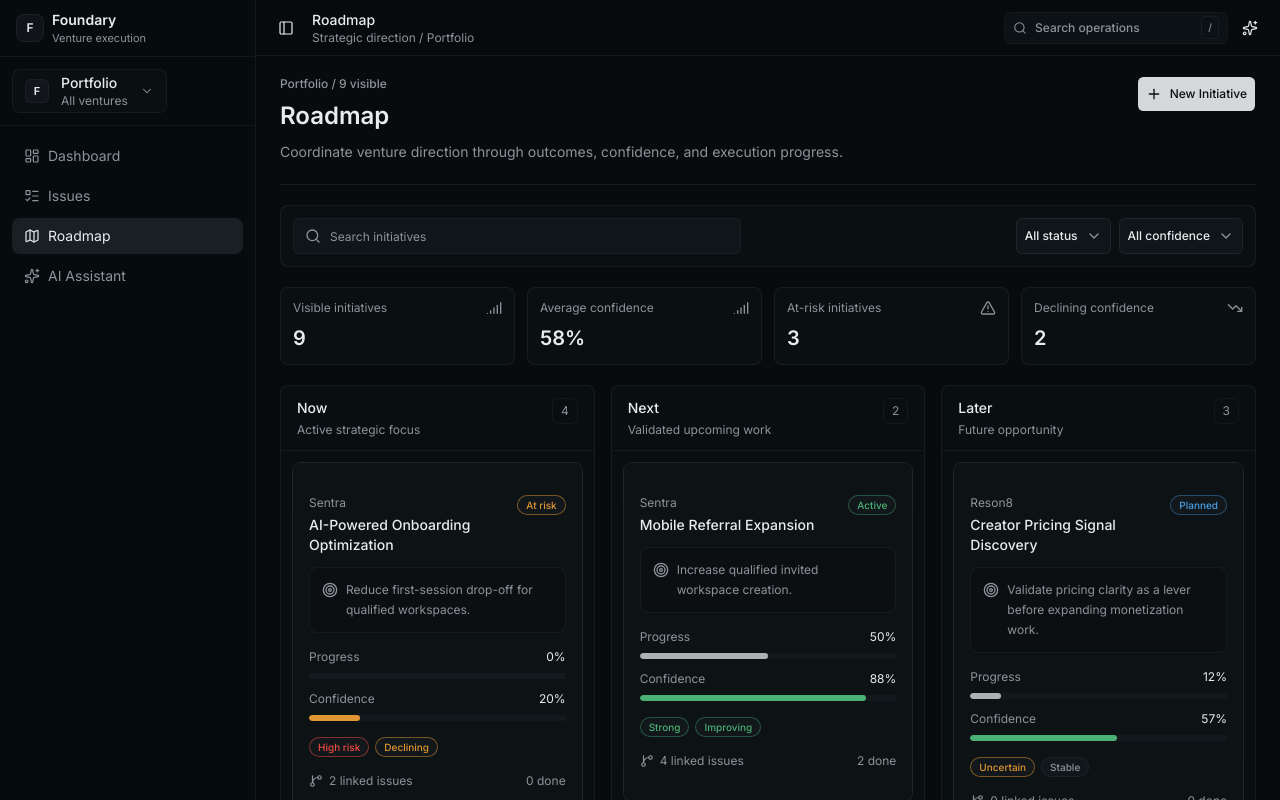
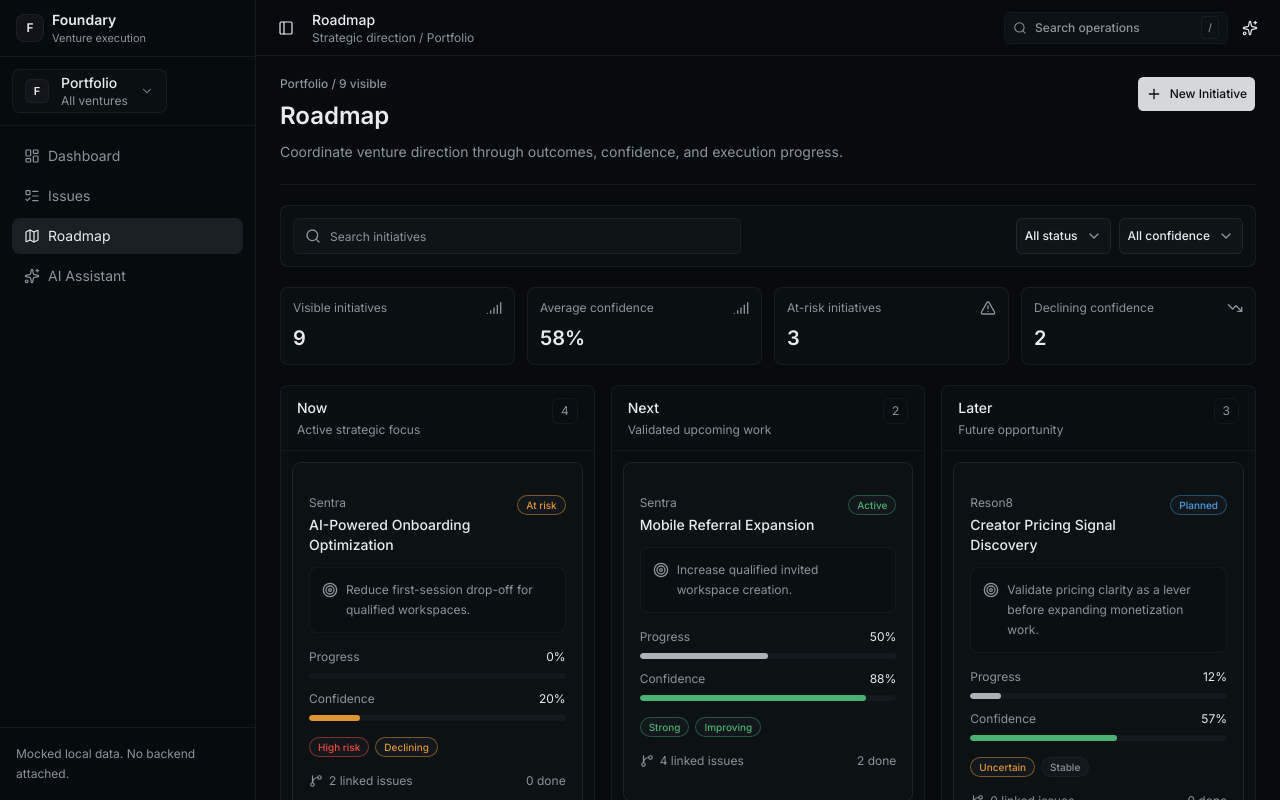
Before and after one commit to Abdelrahman-Rabi/foundary, a Next.js app: page /roadmap in a window 1280 px wide. Shown: the top 800 px of the page. Built offline with nearby package versions, Linux system fonts and the light colour scheme.

Commit message:
fix-nav-side

```diff
--- a/src/app/layout.tsx
+++ b/src/app/layout.tsx
@@ -26,7 +26,7 @@ export default function RootLayout({
       lang="en"
       className={cn("dark h-full antialiased", inter.variable, geistMono.variable)}
     >
-      <body className="min-h-full bg-background text-foreground">
+      <body className="h-full overflow-hidden bg-background text-foreground">
         <AppShell>{children}</AppShell>
       </body>
     </html>
--- a/src/components/app-shell/app-shell.tsx
+++ b/src/components/app-shell/app-shell.tsx
@@ -13,12 +13,12 @@ type AppShellProps = {
 
 export function AppShell({ children }: AppShellProps) {
   return (
-    <div className="min-h-screen bg-background text-foreground">
-      <div className="flex min-h-screen">
+    <div className="fixed inset-0 overflow-hidden bg-background text-foreground">
+      <div className="flex h-full min-h-0">
         <Sidebar />
-        <main className="flex min-h-screen min-w-0 flex-1 flex-col overflow-hidden">
+        <main className="flex min-h-0 min-w-0 flex-1 flex-col overflow-hidden">
           <TopBar />
-          <div className="flex-1 overflow-y-auto">
+          <div className="min-h-0 flex-1 overflow-y-auto">
             <PageTransition>{children}</PageTransition>
           </div>
         </main>
--- a/src/components/app-shell/sidebar.tsx
+++ b/src/components/app-shell/sidebar.tsx
@@ -11,7 +11,7 @@ export function Sidebar() {
   return (
     <aside
       className={cn(
-        "hidden min-h-screen shrink-0 border-r border-border/60 bg-background/95 transition-[width] duration-150 ease-out lg:flex lg:flex-col",
+        "hidden h-full shrink-0 border-r border-border/60 bg-background/95 transition-[width] duration-150 ease-out lg:flex lg:flex-col",
         collapsed ? "w-16" : "w-64"
       )}
     >
```
